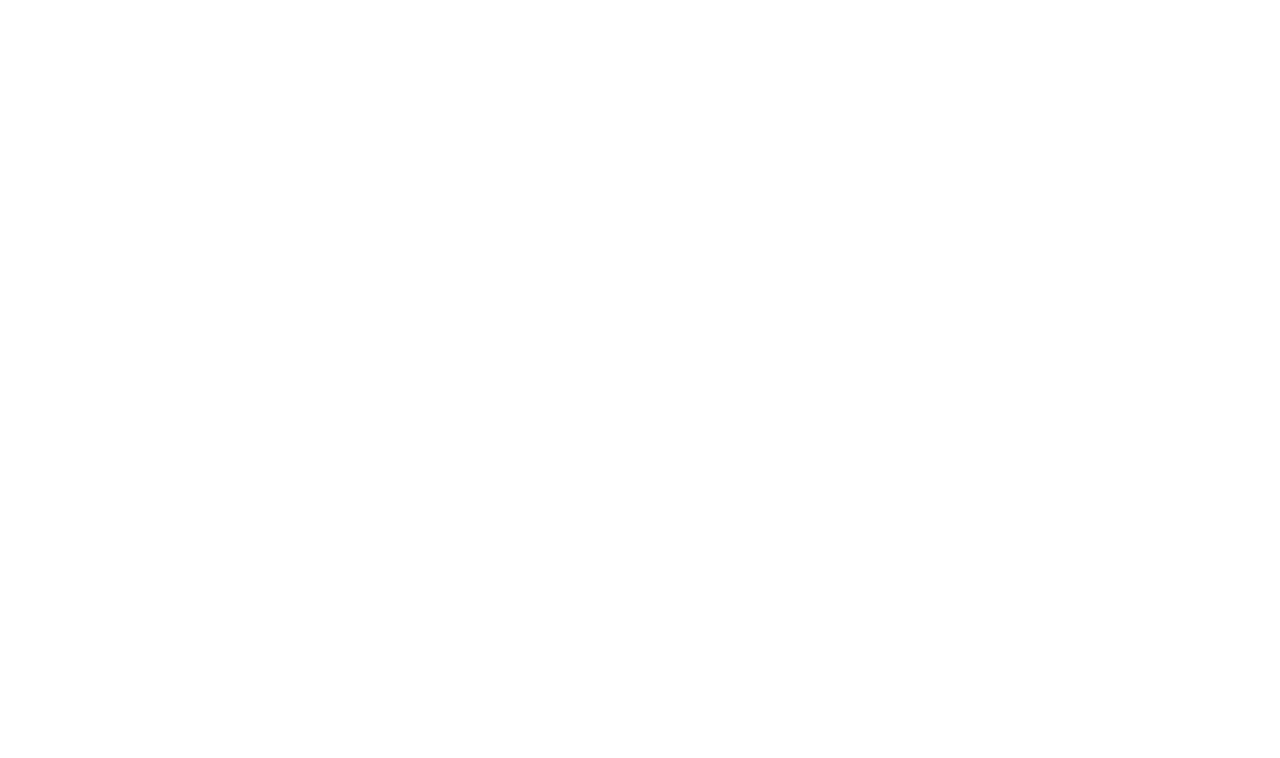
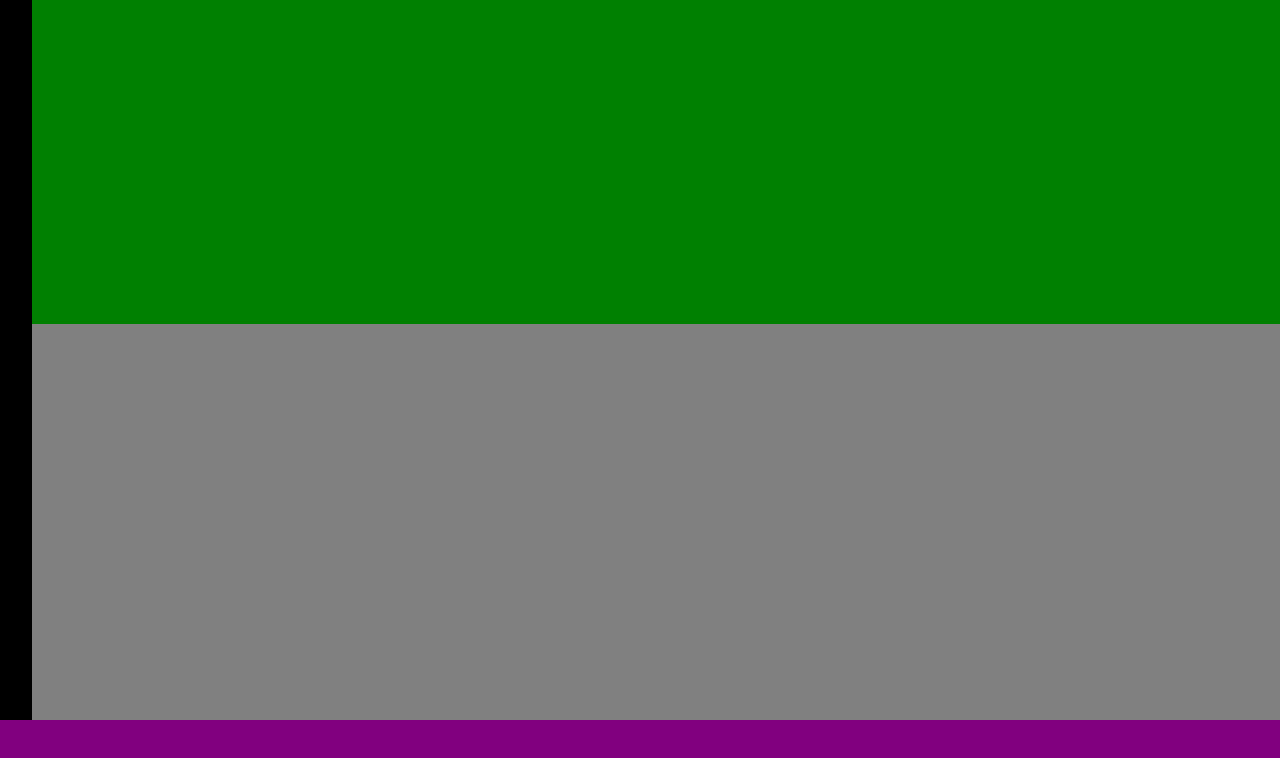
Before and after one commit to pesto-students/p6-arqam-Kshitijkc, a plain HTML site: page Week-1/Exercise 1.2/index.html in a window 1280 px wide. Drawn offline with nearby package versions, Linux system fonts and the light colour scheme.

Commit message:
Created basic wire frame structure of the website

```diff
--- a/Week-1/Exercise 1.2/styles.css
+++ b/Week-1/Exercise 1.2/styles.css
@@ -4,3 +4,36 @@
     box-sizing: border-box;
     font-family: 'Lato', sans-serif;
 }
+
+#center-container {
+    background-color: aquamarine;
+    display: flex;
+    flex-direction: column;
+    width: 97.5%;
+}
+
+#top-container {
+    background-color: blue;
+    display: flex;
+    height: 90vh;
+}
+
+aside {
+    background-color: black;
+    width: 2.5%;
+}
+
+footer {
+    background-color: purple;
+    height: 10vh;
+}
+
+header {
+    background-color: green;
+    height: 45%;
+}
+
+main {
+    background-color: grey;
+    height: 55%;
+}
```
